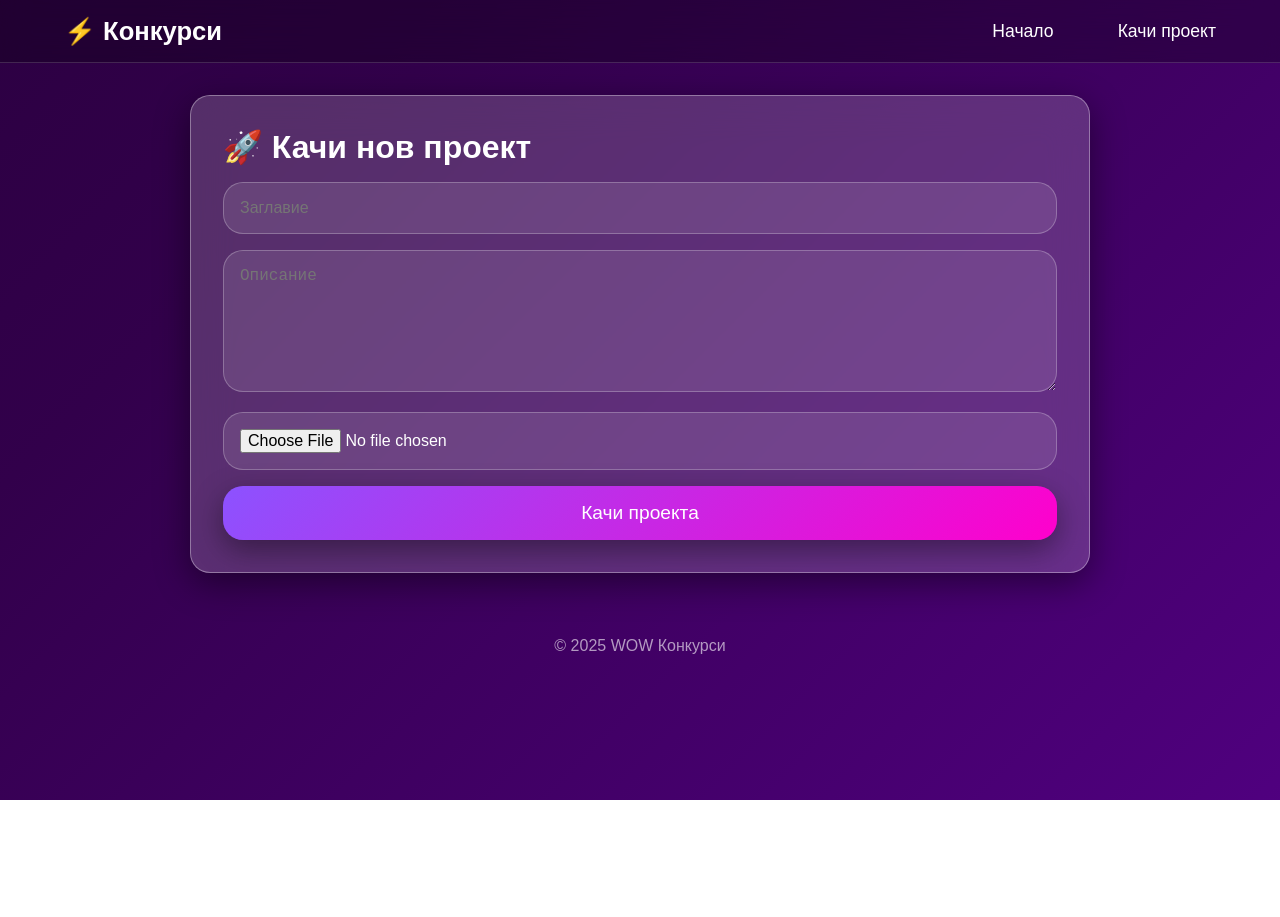
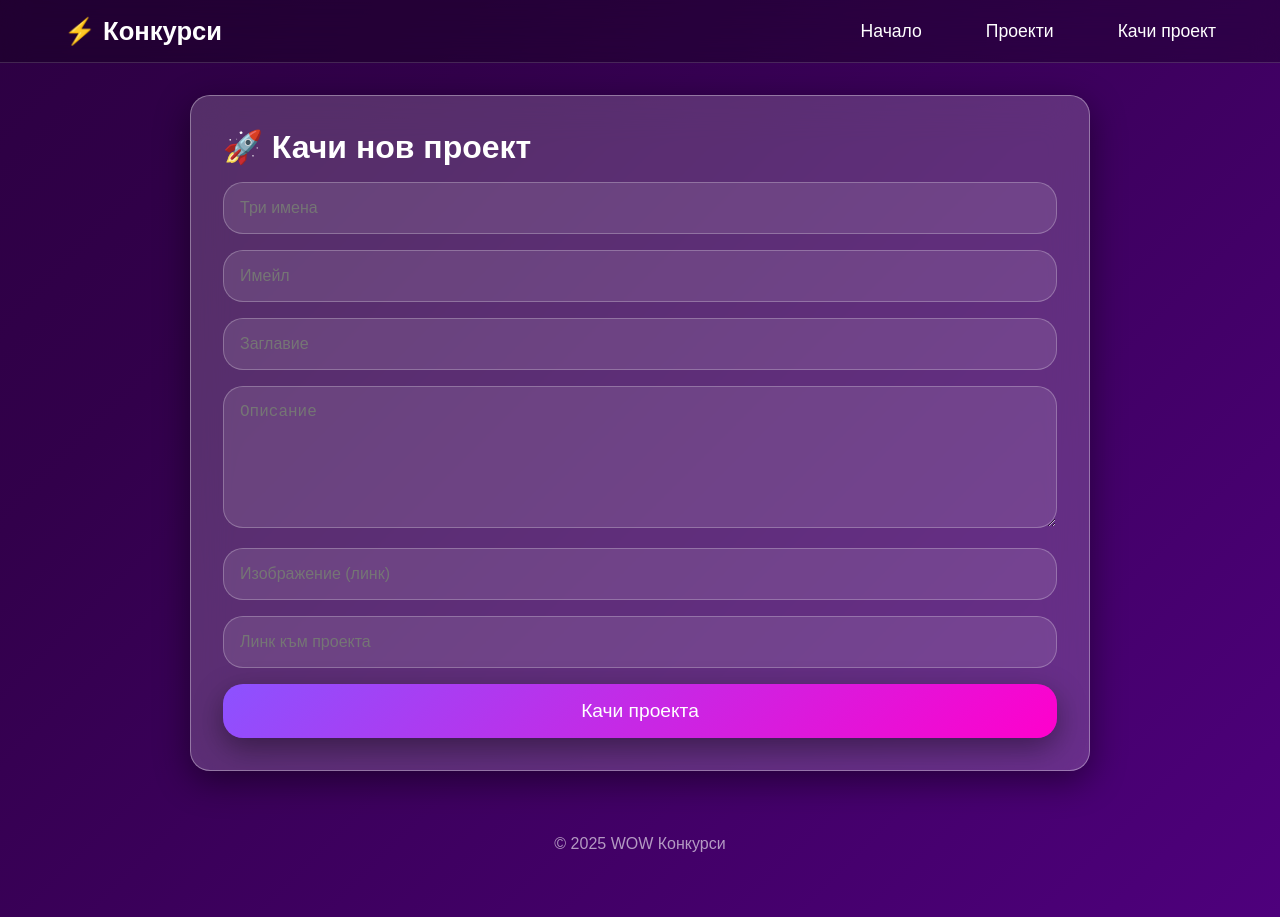
Before and after one commit to Simonaognyanova05/Contest-Site, a React (Create React App) app in the folder site/: page /submit in a window 1280 px wide. Before the commit the page ends 800 px from the top, so only its background shows below. Built offline with nearby package versions, Linux system fonts and the light colour scheme.

Commit message:
Change navbar

```diff
--- a/site/src/components/Details/Details.css
+++ b/site/src/components/Details/Details.css
@@ -1,4 +1,6 @@
-  body {
+
+
+body {
       font-family: Montserrat, sans-serif;
       background: linear-gradient(135deg, #1b0028, #32004b, #57008c);
       background-size: 200% 200%;
--- a/site/src/components/Details/Details.js
+++ b/site/src/components/Details/Details.js
@@ -18,22 +18,6 @@ export default function Details() {
             <a href="#" class="project-link">🔗 Виж проекта на живо</a>
 
             <button class="likes-btn">❤️ Харесай</button>
-
-            <div class="comments">
-                <h2>Коментари</h2>
-
-                <form class="comment-form" style={{ marginBottom: "2rem" }}>
-                    <textarea placeholder="Вашият коментар..." required
-                        style={{ width: "100%", padding: "1rem", borderRadius: "var(--radius)", border: "1px solid var(--glass-border)", background: "rgba(255,255,255,0.1)", color: "white", backdropFilter: "blur(12px)", fontSize: "1rem", minHeight: "120px", resize: "vertical" }}></textarea>
-                    <button type="submit"
-                        style={{ marginTop: "1rem", background: "linear-gradient(135deg, var(--primary), var(--primary2))", padding: "0.8rem 1.4rem", border: "none", borderRadius: "var(--radius)", color: "white", fontSize: "1rem", cursor: "pointer", boxShadow: "0 8px 25px rgba(0,0,0,0.4)", transition: "0.3s" }}>💬
-                        Публикувай</button>
-                </form>
-
-                <div class="comment">Невероятна визия! 👏</div>
-                <div class="comment">Много футуристично усещане!</div>
-            </div>
-            <div class="comment">Много футуристично усещане!</div>
         </div>
     );
 }
--- a/site/src/components/Header.js
+++ b/site/src/components/Header.js
@@ -1,5 +1,5 @@
 import { useState } from 'react';
-
+import {Link} from 'react-router-dom';
 
 export default function Header() {
     const [menuOpen, setMenuOpen] = useState(false);
@@ -15,8 +15,9 @@ export default function Header() {
                 </button>
 
                 <div className={`nav-links ${menuOpen ? "open" : ""}`}>
-                    <a href="index.html">Начало</a>
-                    <a href="submit.html">Качи проект</a>
+                    <Link to='/'>Начало</Link>
+                    <Link to='/projects'>Проекти</Link>
+                    <Link to='/submit'>Качи проект</Link>
                 </div>
             </nav>
         </header>
--- a/site/src/components/Submit.js
+++ b/site/src/components/Submit.js
@@ -3,9 +3,12 @@ export default function Submit() {
         <div class="container">
             <h1 style={{marginBottom: "1rem"}}>🚀 Качи нов проект</h1>
             <form>
+                <input type="text" placeholder="Три имена" required />
+                <input type="text" placeholder="Имейл" required />
                 <input type="text" placeholder="Заглавие" required />
                 <textarea rows="6" placeholder="Описание" required></textarea>
-                <input type="file" required />
+                <input type="text" placeholder="Изображение (линк)" required />
+                <input type="text" placeholder="Линк към проекта" required />
                 <button>Качи проекта</button>
             </form>
         </div>
```
